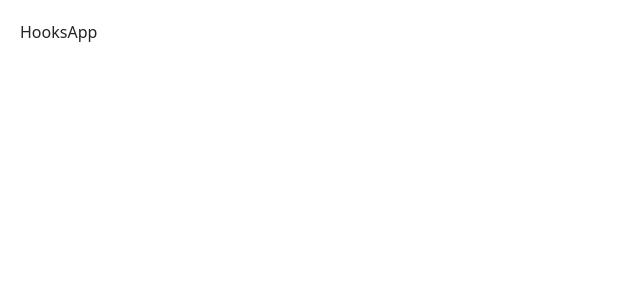
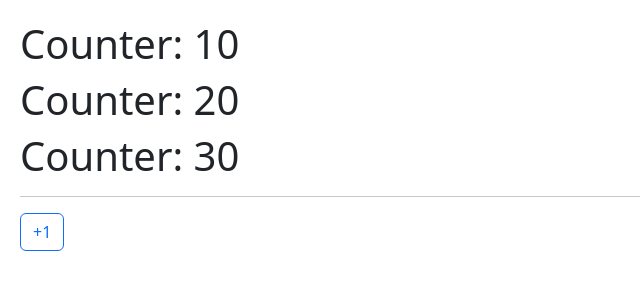
Before and after one commit to Davidcastel26/HooksReact, a React (Vite) app in the folder hook-app/: page / in a window 1280 px wide. Shown: the top 300 px of the page, without its empty margins (0-640 px from the left). Built offline with nearby package versions, Linux system fonts and the light colour scheme.

Commit message:
working on useState

```diff
--- a/hook-app/index.html
+++ b/hook-app/index.html
@@ -2,7 +2,6 @@
 <html lang="en">
   <head>
     <meta charset="UTF-8" />
-    <link rel="icon" type="image/svg+xml" href="/vite.svg" />
     <meta name="viewport" content="width=device-width, initial-scale=1.0" />
     <link href="https://cdn.jsdelivr.net/npm/bootstrap@5.3.0-alpha1/dist/css/bootstrap.min.css" rel="stylesheet" integrity="sha384-GLhlTQ8iRABdZLl6O3oVMWSktQOp6b7In1Zl3/Jr59b6EGGoI1aFkw7cmDA6j6gD" crossorigin="anonymous">
     <title> Hooks App </title>
--- /dev/null
+++ b/hook-app/src/01-useState/CounterApp.jsx
@@ -0,0 +1,32 @@
+import { useState } from "react"
+
+export default function CounterApp() {
+
+    const [{counter1, counter2, counter3}, setCounter] = useState({
+        counter1: 10,
+        counter2: 20,
+        counter3: 30,
+    })
+
+
+
+
+  return (
+    <>
+        <h1 className="title"> Counter: <span> { counter1 } </span> </h1>
+        <h1 className="title"> Counter: <span> { counter2 } </span> </h1>
+        <h1 className="title"> Counter: <span> { counter3 } </span> </h1>
+        <hr />
+
+        <button
+            className="btn btn-outline-primary"
+            onClick={ () => setCounter({
+                counter1: counter1 + 1, counter2, counter3 }) }
+        >
+
+            +1
+
+        </button>
+    </>
+  )
+}
--- a/hook-app/src/main.jsx
+++ b/hook-app/src/main.jsx
@@ -1,11 +1,12 @@
 import React from 'react'
 import ReactDOM from 'react-dom/client'
-import HooksApp from './HooksApp'
+// import HooksApp from './HooksApp'
 
 import './index.css'
+import CounterApp from './01-useState/CounterApp'
 
 ReactDOM.createRoot(document.getElementById('root')).render(
   <React.StrictMode>
-    <HooksApp />
+    <CounterApp />
   </React.StrictMode>,
 )
```
